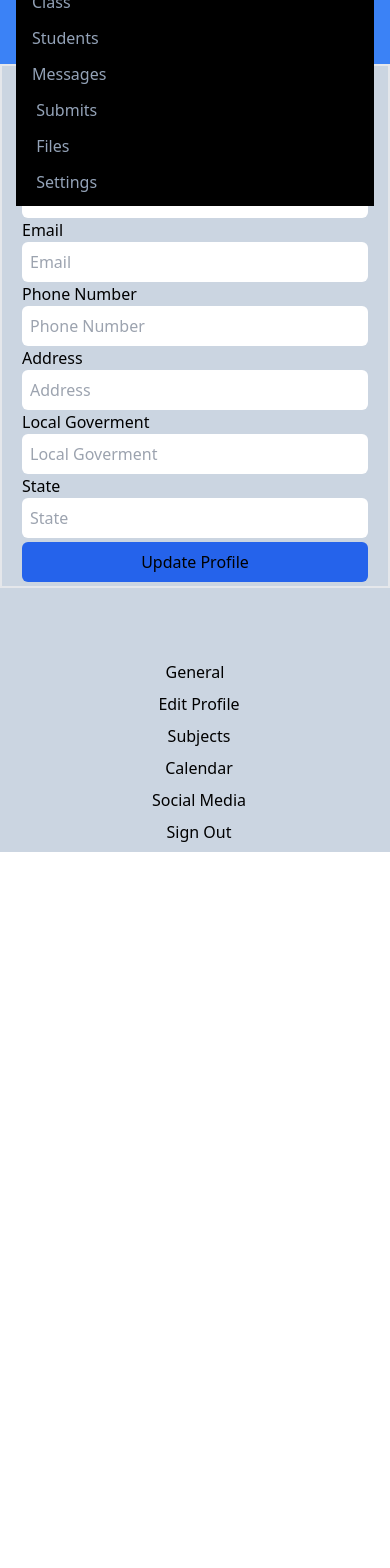
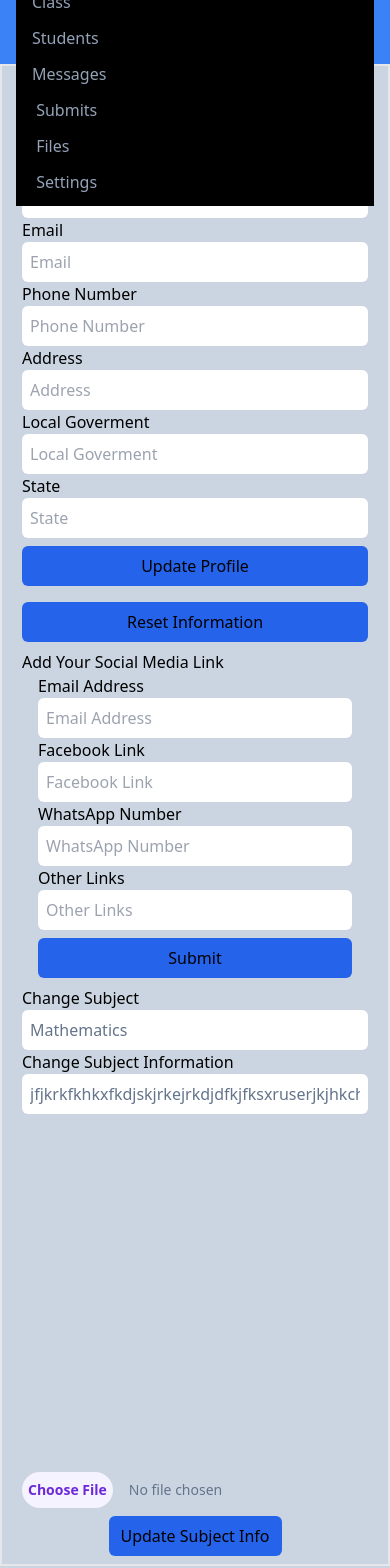
Before and after one commit to Adegbite-Joshua/HopeAcademy, a React (Vite) app: page /setting in a window 390 px wide. Shown: the top 1568 px of the page. Before the commit the page ends 852 px from the top, so only its background shows below. Built offline with nearby package versions, Linux system fonts and the light colour scheme.

Commit message:
Worked on the staff setting

```diff
--- a/package.json
+++ b/package.json
@@ -13,6 +13,7 @@
     "bootstrap": "^5.2.3",
     "font-awesome": "^4.7.0",
     "react": "^18.2.0",
+    "react-calendar": "^4.2.1",
     "react-dom": "^18.2.0",
     "react-router-dom": "^6.10.0",
     "sass": "^1.62.0"
--- a/src/Components/StaffDashboard/DashboardOtherSide.jsx
+++ b/src/Components/StaffDashboard/DashboardOtherSide.jsx
@@ -1,7 +1,9 @@
 import React from 'react'
+import Calendar from 'react-calendar'
 import StaffCalendar from './StaffCalendar'
 import StaffInformation from './StaffInformation'
 import StaffTimeline from './StaffTimeline'
+import 'react-calendar/dist/Calendar.css';
 
 const DashboardOtherSide = () => {
   return (
@@ -10,7 +12,8 @@ const DashboardOtherSide = () => {
             <StaffInformation/>
             <hr className='my-2'/>
             <div className="flex w-full">
-                <StaffCalendar/>
+                {/* <StaffCalendar/> */}
+                <Calendar/>
             </div>
             <StaffTimeline/>
 
--- a/src/Components/StaffSetting/ProfiileUpdate.jsx
+++ b/src/Components/StaffSetting/ProfiileUpdate.jsx
@@ -19,8 +19,8 @@ const ProfiileUpdate = () => {
             <input type='text' className=' w-full p-2 text-slate-600 rounded-md focus:outline-0 focus:ring focus:ring-2 focus:ring-violet-600' placeholder='Local Goverment' id='firstName' />
             <label htmlFor='firstName'>State</label>
             <input type='text' className=' w-full p-2 text-slate-600 rounded-md focus:outline-0 focus:ring focus:ring-2 focus:ring-violet-600' placeholder='State' id='firstName' />
-
-            <button className='w-full bg-blue-600 hover:bg-blue-500 rounded-md p-2 my-1'>Update Profile</button>
+            <button className='w-full bg-blue-600 hover:bg-blue-500 rounded-md p-2 my-2'>Update Profile</button>
+            <button className='w-full bg-blue-600 hover:bg-blue-500 rounded-md p-2 my-2'>Reset Information</button>
         </div>
     </>
   )
--- a/src/Components/StaffSetting/SettingMainDiv.jsx
+++ b/src/Components/StaffSetting/SettingMainDiv.jsx
@@ -1,11 +1,15 @@
 import React from 'react'
 import ProfiileUpdate from './ProfiileUpdate'
+import SocialMediaUpdate from './SocialMediaUpdate'
+import SubjectSetting from './SubjectSetting'
 
 const SettingMainDiv = () => {
   return (
     <>
         <div className="SettingMainDiv middleDiv">
             <ProfiileUpdate/>
+            <SocialMediaUpdate/>
+            <SubjectSetting/>
         </div>
     </>
   )
--- /dev/null
+++ b/src/Components/StaffSetting/SocialMediaUpdate.jsx
@@ -0,0 +1,29 @@
+import React from 'react'
+
+const SocialMediaUpdate = () => {
+  return (
+    <>
+         <div className='w-100 SocialMediaUpdate'>
+          <h3 classname='p-3'>Add Your Social Media Link</h3>
+          <div className='w-100 px-4'>
+            <label htmlFor='emailaddress'>Email Address</label>
+            <input type='link' className='p-2 text-slate-500 rounded-md focus:outline-0 focus:ring focus:ring-2 focus:ring-violet-500 w-full md:w-3/6 block' placeholder='Email Address' id='emailaddress' />
+            <div className='block w-full md:w-3/6 ms-auto'>
+                <label htmlFor='facebooklink'>Facebook Link</label>
+                <input type='link' className='w-full block p-2 text-slate-500 rounded-md focus:outline-0 focus:ring focus:ring-2 focus:ring-violet-500' placeholder='Facebook Link' id='facebooklink' />
+            </div>
+            <label htmlFor='whatsappNumber'>WhatsApp Number</label>
+            <input type='tel' className='p-2 text-slate-500 rounded-md focus:outline-0 focus:ring focus:ring-2 focus:ring-violet-500 w-full md:w-3/6 block' placeholder='WhatsApp Number' id='whatsappNumber' />
+            <div className='block w-full md:w-3/6 ms-auto'>
+                <label htmlFor='otherLinks'>Other Links</label>
+                <input type='link' className='w-full block p-2 text-slate-500 rounded-md focus:outline-0 focus:ring focus:ring-2 focus:ring-violet-500' placeholder='Other Links' id='otherLinks' />
+            </div>
+          <button className='w-full bg-blue-600 hover:bg-blue-500 rounded-md p-2 my-2'>Submit</button>
+          </div>
+        </div>
+    </>
+
+  )
+}
+
+export default SocialMediaUpdate
--- a/src/Components/StaffSetting/StaffSetting.jsx
+++ b/src/Components/StaffSetting/StaffSetting.jsx
@@ -6,7 +6,7 @@ import SettingOtherDiv from './SettingOtherDiv'
 const StaffSetting = () => {
   return (
     <>
-        <div className='StaffSetting containerAll'>
+        <div className='StaffSetting containerAll overflow-y-hidden'>
             <DashboardNav/>
             <SettingMainDiv/>
             <SettingOtherDiv/>
--- /dev/null
+++ b/src/Components/StaffSetting/SubjectSetting.jsx
@@ -0,0 +1,29 @@
+import React from 'react'
+import ButtonComp from '../ButtonComp'
+
+const SubjectSetting = () => {
+  return (
+    <>
+        <div className="SubjectSetting w-full ">
+            <label htmlFor="subjectName">Change Subject</label>
+            <input type="text" className='w-full block p-2 text-slate-500 rounded-md focus:outline-0 focus:ring focus:ring-2 focus:ring-violet-500' defaultValue='Mathematics' />
+            <label htmlFor="subjectTeacher">Change Subject Information</label>
+            <input type="text" className='w-full block p-2 text-slate-500 rounded-md focus:outline-0 focus:ring focus:ring-2 focus:ring-violet-500' defaultValue='jfjkrkfkhkxfkdjskjrkejrkdjdfkjfksxruserjkjhkchxjdfisjuireirfkjkjvnfehrjhszj' />
+            <div className=' w-full md:w-3/6 aspect-square block mx-auto'>
+                <object data="sound.p3" width="100%" height="100%" className=' rounded-lg my-2'>
+                    <div className=' bg-black flex w-full h-full items-center justify-center'>
+                        <p className=' text-white'>The Choosed File Wil Appear Here</p>
+                    </div>
+                </object>
+            </div>
+            <label htmlFor="" className='w-full'>
+                <span className="sr-only">Choose Fil To Upload</span>
+                <input type="file" className=' w-full my-1 block w-full text-sm text-slate-500 file:mr-4 file:py-2 file:rounded-full file:border-0 file:text-sm file:font-bold file:bg-violet-50 file:text-violet-700 hover:file:bg-violet-100' />
+            </label>
+            <ButtonComp name='Update Subject Info'/>
+        </div>
+    </>
+  )
+}
+
+export default SubjectSetting
--- a/src/style.scss
+++ b/src/style.scss
@@ -156,6 +156,19 @@
 //   // border-top-right-radius: 0 !important;
 // }
 
+
+input::-webkit-outer-spin-button,
+input::-webkit-inner-spin-button {
+  -webkit-appearance: none;
+  margin: 0;
+}
+
+/* Firefox */
+input[type=number] {
+  -moz-appearance: textfield;
+}
+
+
 .middleDiv{
   @apply mt-16 md:mt-0 h-screen basis-full md:basis-7/12 px-5 overflow-y-auto border border-2
 }
```
Also changed, not shown: 1 other file (tests, documents, lock files or other folders).
